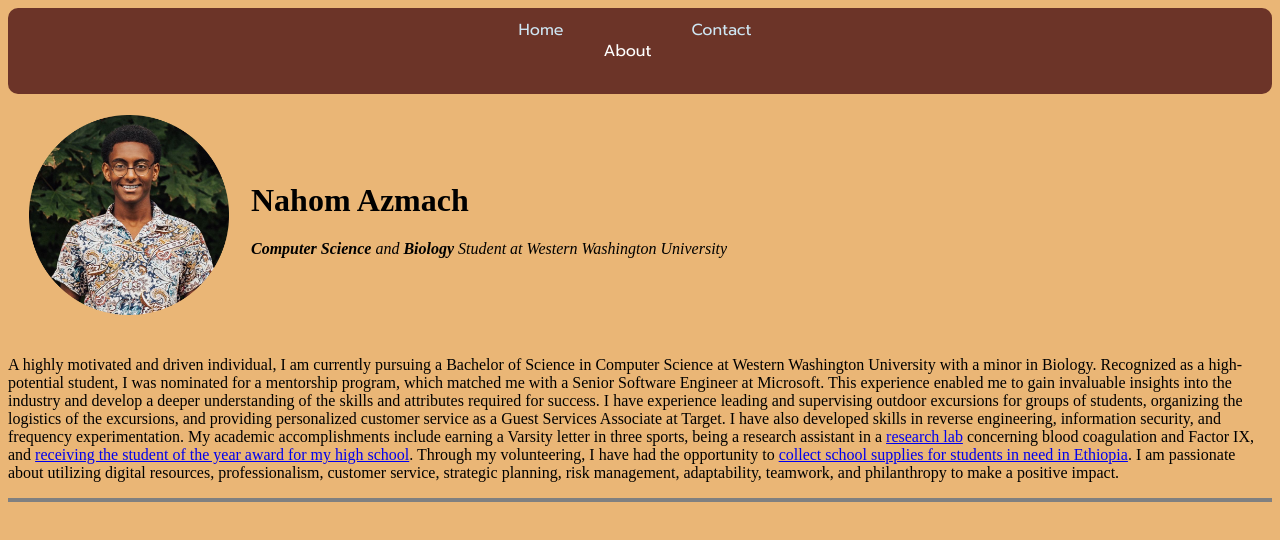
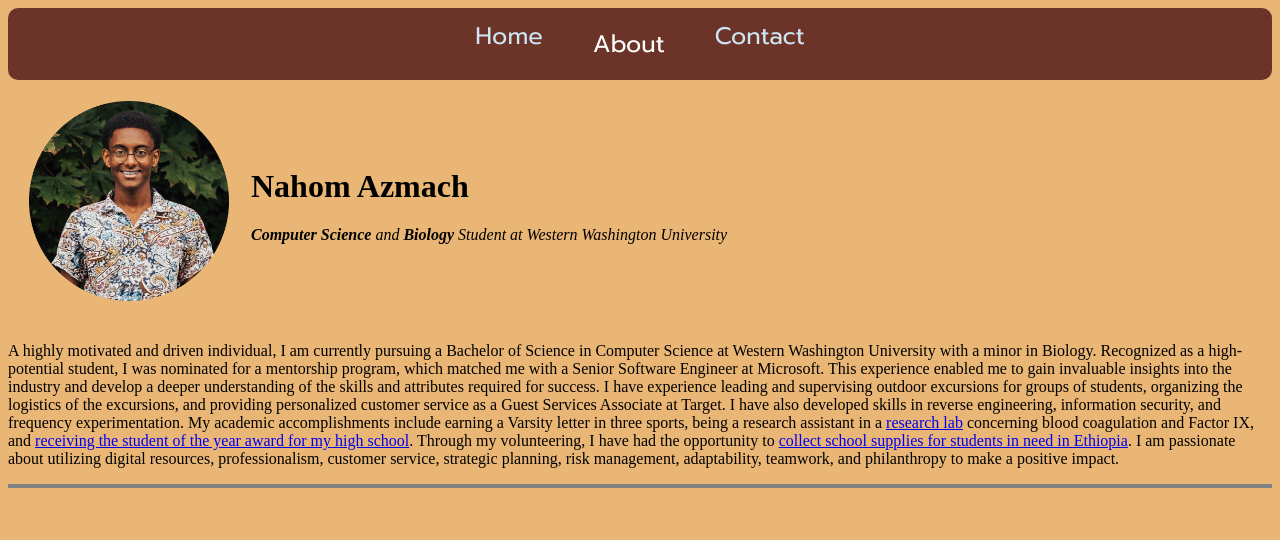
Before and after one commit to NahomAzmach/portfolio, a plain HTML site: page index.html in a window 1280 px wide. Drawn offline with Linux system fonts and the light colour scheme.

Commit message:
updated the header styling to make it more appealing

```diff
--- a/styles.css
+++ b/styles.css
@@ -18,7 +18,8 @@ nav ul {
 }
 
 nav li {
-    margin-right: 10px;
+    margin: 0 15px;
+    position: relative;
 }
 
 nav a, .dropdown {
@@ -26,7 +27,7 @@ nav a, .dropdown {
     color: #CEE6F3;
     padding: 7px;
     font-family: 'Prompt', sans-serif;
-
+    font-size: x-large;
 }
 
 nav a:hover, .dropbtn:hover {
@@ -35,35 +36,35 @@ nav a:hover, .dropbtn:hover {
 }
 
 .dropdown {
-    float: left;
-    overflow: hidden;
+    position: relative;
 }
 
 .dropdown .dropbtn {
-    font-size: 16px;
+    font-size: x-large;
     border: none;
     outline: none;
     color: white;
-    padding: 14px 16px;
     background-color: inherit;
     font-family: inherit;
     margin: 0;
 }
 
 nav a:hover, .dropdown:hover .dropbtn {
-    background-color: #76aaea
+    background-color: tan9
 }
 
 .dropdown-content {
     display: none;
     position: absolute;
-    background-color: #f9f9f9;
+    background-color: #76aaea;
     min-width: 160px;
     box-shadow: 0px 8px 16px 0px rgba(0,0,0,0.2);
     z-index: 1;
+    top: 100%;
+    left: 0;
   }
 
-  .dropdown-content a {
+   .dropdown-content a {
     float: none;
     color: black;
     padding: 12px 16px;
@@ -71,11 +72,11 @@ nav a:hover, .dropdown:hover .dropbtn {
     display: block;
     text-align: left;
   }
-
+  /*
   .dropdown-content a:hover {
     background-color: #ddd;
   }
-
+   */
   .dropdown:hover .dropdown-content {
     display: block;
   }
```
